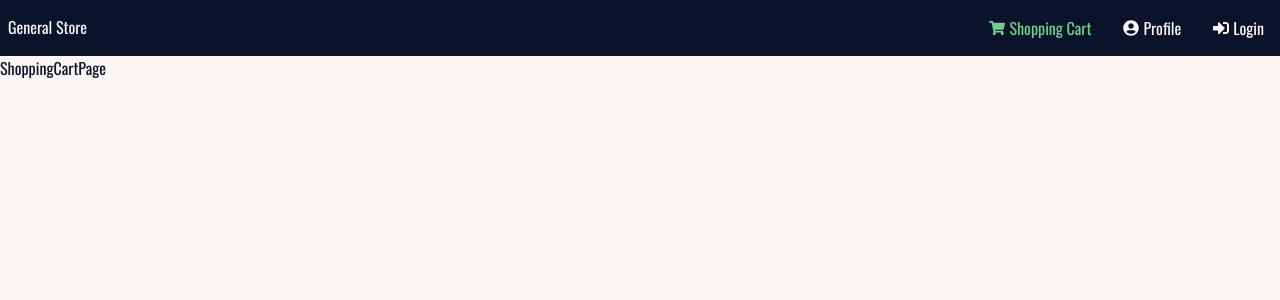
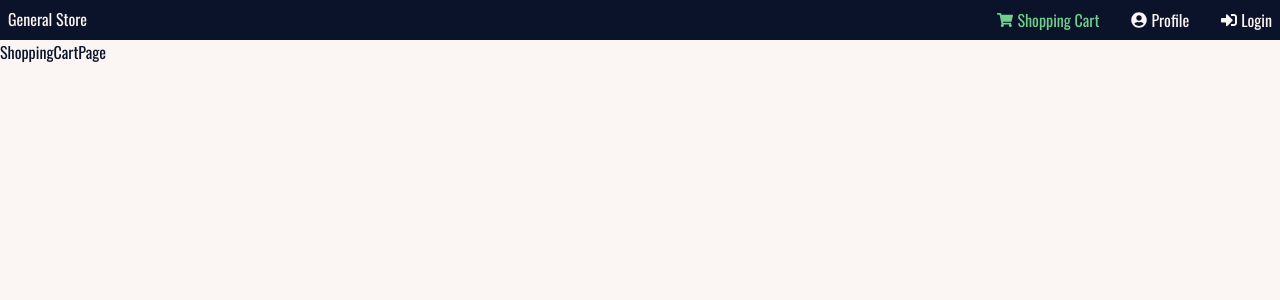
Before and after one commit to Aim4dabush/general-admin, a React (Vite) app: page /shopping-cart in a window 1280 px wide. Shown: the top 300 px of the page. Built offline with nearby package versions, Linux system fonts and the light colour scheme.

Commit message:
Navbar - deleted height from navbar_container

```diff
--- a/src/components/navbar/Navbar.module.scss
+++ b/src/components/navbar/Navbar.module.scss
@@ -5,7 +5,6 @@
   background-color: $secondary;
   color: $primary;
   display: flex;
-  height: 56px;
   justify-content: space-between;
   padding: 0.5rem;
   position: relative;
@@ -24,7 +23,6 @@
   .link_list {
     background-color: $secondary;
     position: absolute;
-    padding: 0.5rem;
     right: 0;
     top: 35px;
   }
```
